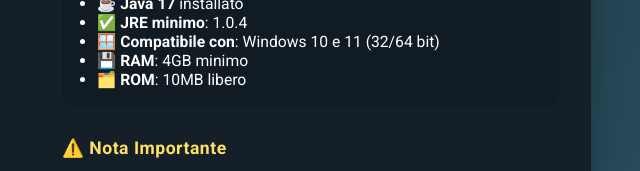
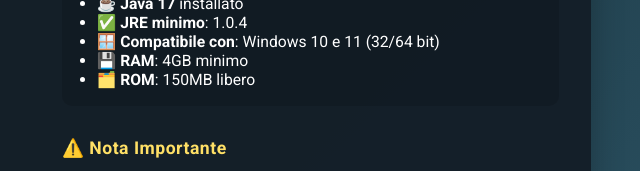
Before and after one commit to diegoisme-dev/KH-Timer, a plain HTML site: page docs/index.html in a window 1280 px wide. Shown: the part 152-323 px from the top of the page, 631-1271 px from the left. Drawn offline with Linux system fonts and the light colour scheme.

Commit message:
Update index.html

```diff
--- a/docs/index.html
+++ b/docs/index.html
@@ -67,7 +67,7 @@
           <li>✅ <strong>JRE minimo</strong>: 1.0.4</li>
           <li>🪟 <strong>Compatibile con</strong>: Windows 10 e 11 (32/64 bit)</li>
           <li>💾 <strong>RAM</strong>: 4GB minimo</li>
-          <li>🗂️ <strong>ROM</strong>: 10MB libero</li>
+          <li>🗂️ <strong>ROM</strong>: 150MB libero</li>
         </ul>
       </div>
       <div class="section-title">⚠️ Nota Importante</div>
```
